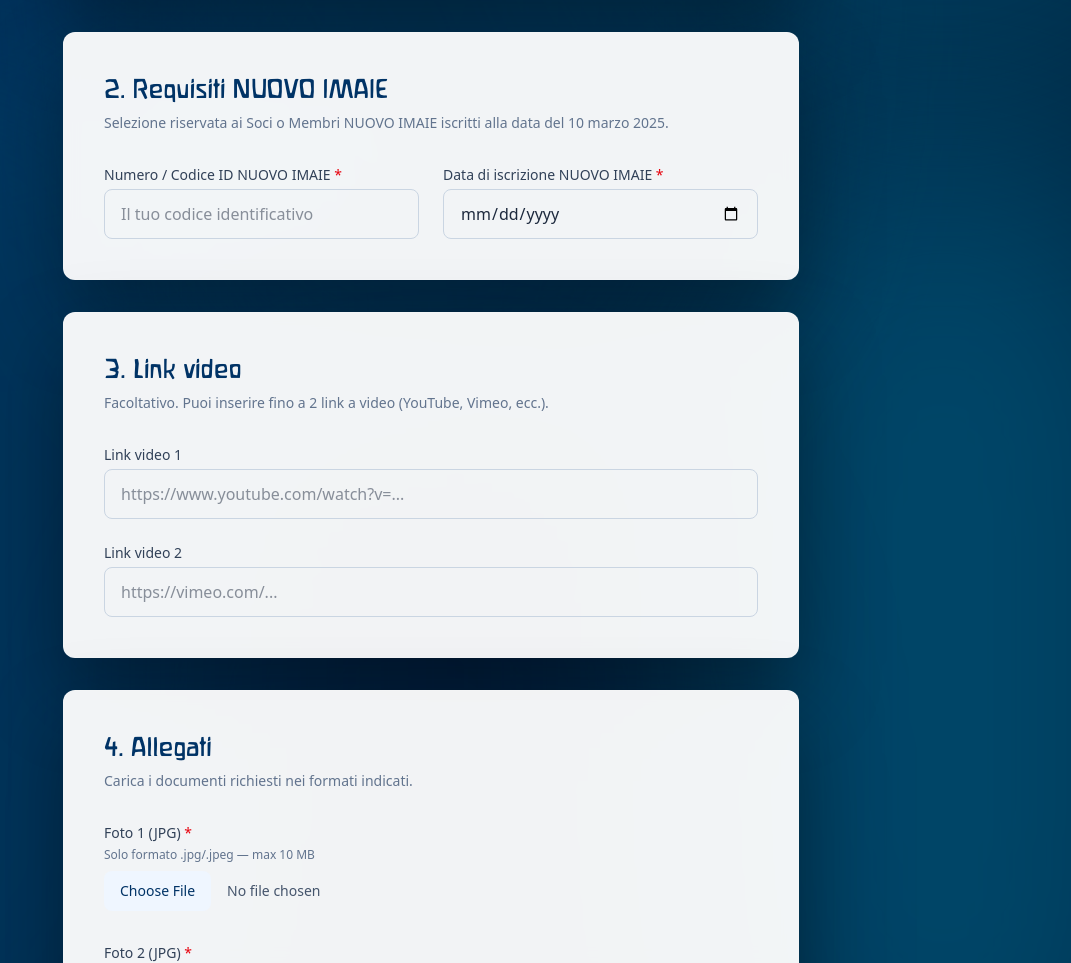
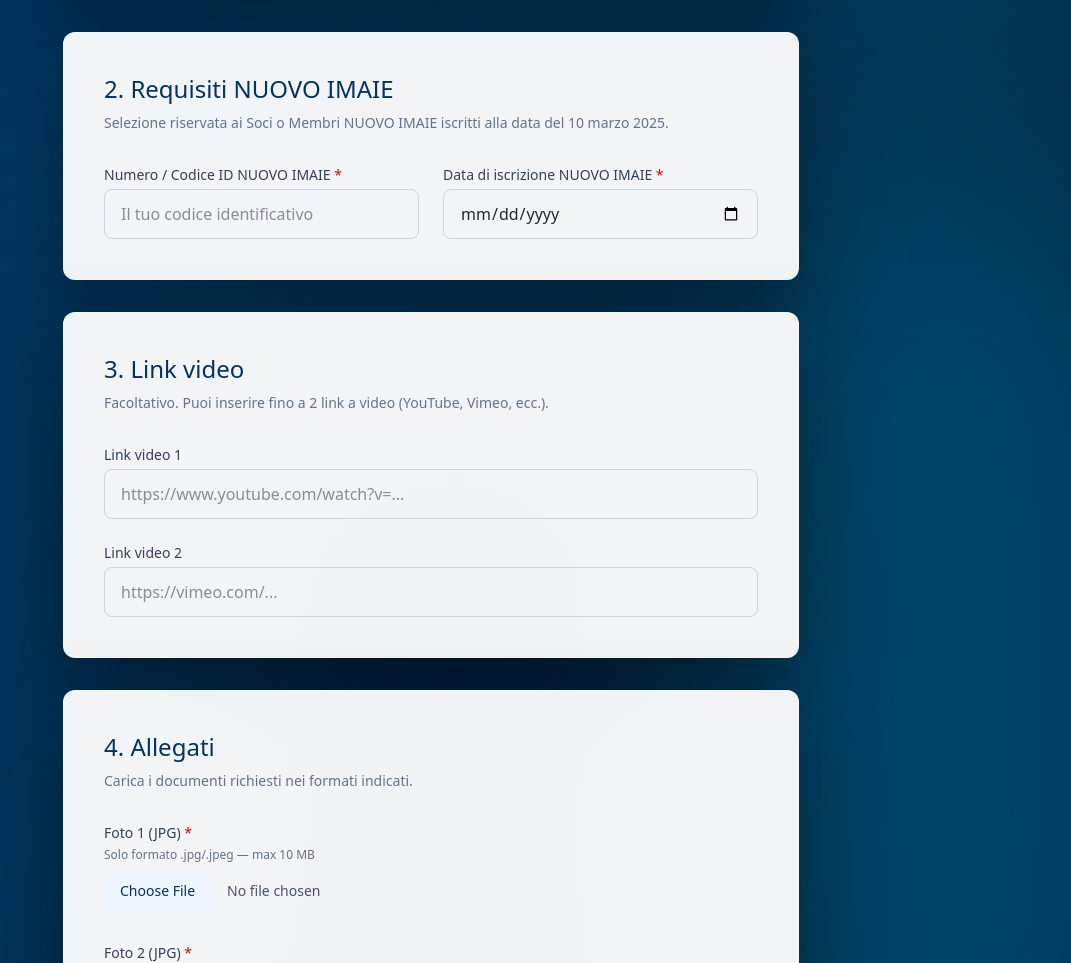
Before and after one commit to leopu00/Sito-Web-Associazione-Auriga, an Astro site: page /nuovo-imaie/candidatura in a window 1280 px wide. Shown: the part 1347-2310 px from the top of the page, without its empty margins (209-1280 px from the left). Built offline with nearby package versions, Linux system fonts and the light colour scheme; Astro itself is replaced by a stand-in of ours; some packages are replaced by stand-ins of ours.

Commit message:
(storm) fix: override font su h2 sezioni form candidatura (system-ui, no Waldorf)

```diff
--- a/src/pages/nuovo-imaie/candidatura.astro
+++ b/src/pages/nuovo-imaie/candidatura.astro
@@ -80,7 +80,7 @@ import BaseLayout from "../../layouts/BaseLayout.astro";
 
           <!-- Sezione 1: Dati anagrafici -->
           <div class="rounded-xl border border-white/10 bg-white/95 shadow-[0_35px_80px_rgba(0,0,0,0.35)] backdrop-blur-sm px-6 sm:px-10 py-10 text-slate-800 mb-8">
-            <h2 class="text-xl md:text-2xl font-semibold text-[#003366] mb-8">1. Dati anagrafici</h2>
+            <h2 class="text-xl md:text-2xl font-semibold text-[#003366] mb-8" style="font-family: system-ui, -apple-system, sans-serif">1. Dati anagrafici</h2>
 
             <div class="grid md:grid-cols-2 gap-6">
               <div>
@@ -116,7 +116,7 @@ import BaseLayout from "../../layouts/BaseLayout.astro";
 
           <!-- Sezione 2: Requisiti NUOVO IMAIE -->
           <div class="rounded-xl border border-white/10 bg-white/95 shadow-[0_35px_80px_rgba(0,0,0,0.35)] backdrop-blur-sm px-6 sm:px-10 py-10 text-slate-800 mb-8">
-            <h2 class="text-xl md:text-2xl font-semibold text-[#003366] mb-2">2. Requisiti NUOVO IMAIE</h2>
+            <h2 class="text-xl md:text-2xl font-semibold text-[#003366] mb-2" style="font-family: system-ui, -apple-system, sans-serif">2. Requisiti NUOVO IMAIE</h2>
             <p class="text-sm text-slate-500 mb-8">Selezione riservata ai Soci o Membri NUOVO IMAIE iscritti alla data del 10 marzo 2025.</p>
             <div class="grid md:grid-cols-2 gap-6">
               <div>
@@ -132,7 +132,7 @@ import BaseLayout from "../../layouts/BaseLayout.astro";
 
           <!-- Sezione 3: Video (facoltativo) -->
           <div class="rounded-xl border border-white/10 bg-white/95 shadow-[0_35px_80px_rgba(0,0,0,0.35)] backdrop-blur-sm px-6 sm:px-10 py-10 text-slate-800 mb-8">
-            <h2 class="text-xl md:text-2xl font-semibold text-[#003366] mb-2">3. Link video</h2>
+            <h2 class="text-xl md:text-2xl font-semibold text-[#003366] mb-2" style="font-family: system-ui, -apple-system, sans-serif">3. Link video</h2>
             <p class="text-sm text-slate-500 mb-8">Facoltativo. Puoi inserire fino a 2 link a video (YouTube, Vimeo, ecc.).</p>
             <div class="space-y-6">
               <div>
@@ -148,7 +148,7 @@ import BaseLayout from "../../layouts/BaseLayout.astro";
 
           <!-- Sezione 4: Allegati -->
           <div class="rounded-xl border border-white/10 bg-white/95 shadow-[0_35px_80px_rgba(0,0,0,0.35)] backdrop-blur-sm px-6 sm:px-10 py-10 text-slate-800 mb-8">
-            <h2 class="text-xl md:text-2xl font-semibold text-[#003366] mb-2">4. Allegati</h2>
+            <h2 class="text-xl md:text-2xl font-semibold text-[#003366] mb-2" style="font-family: system-ui, -apple-system, sans-serif">4. Allegati</h2>
             <p class="text-sm text-slate-500 mb-8">Carica i documenti richiesti nei formati indicati.</p>
             <div class="space-y-8">
               <div>
```
